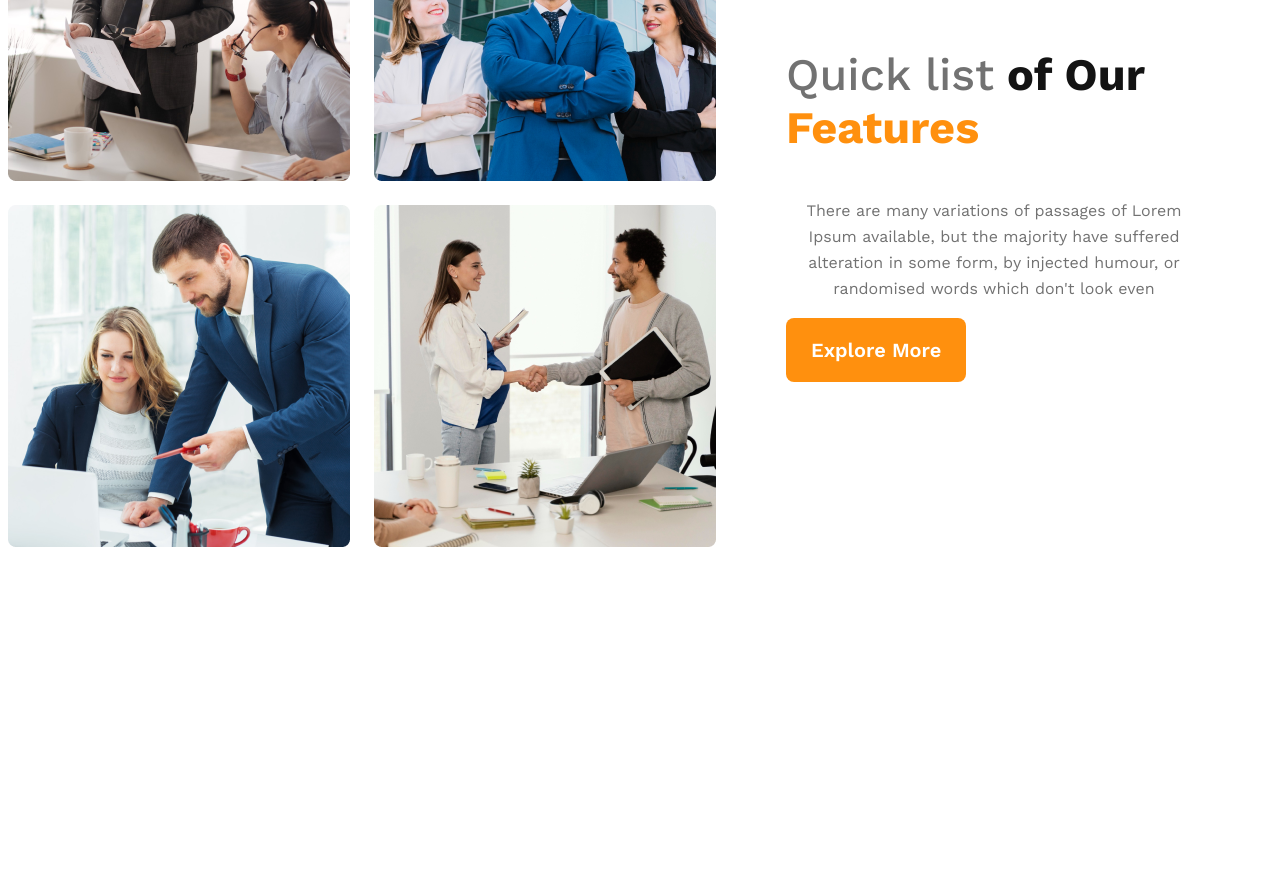
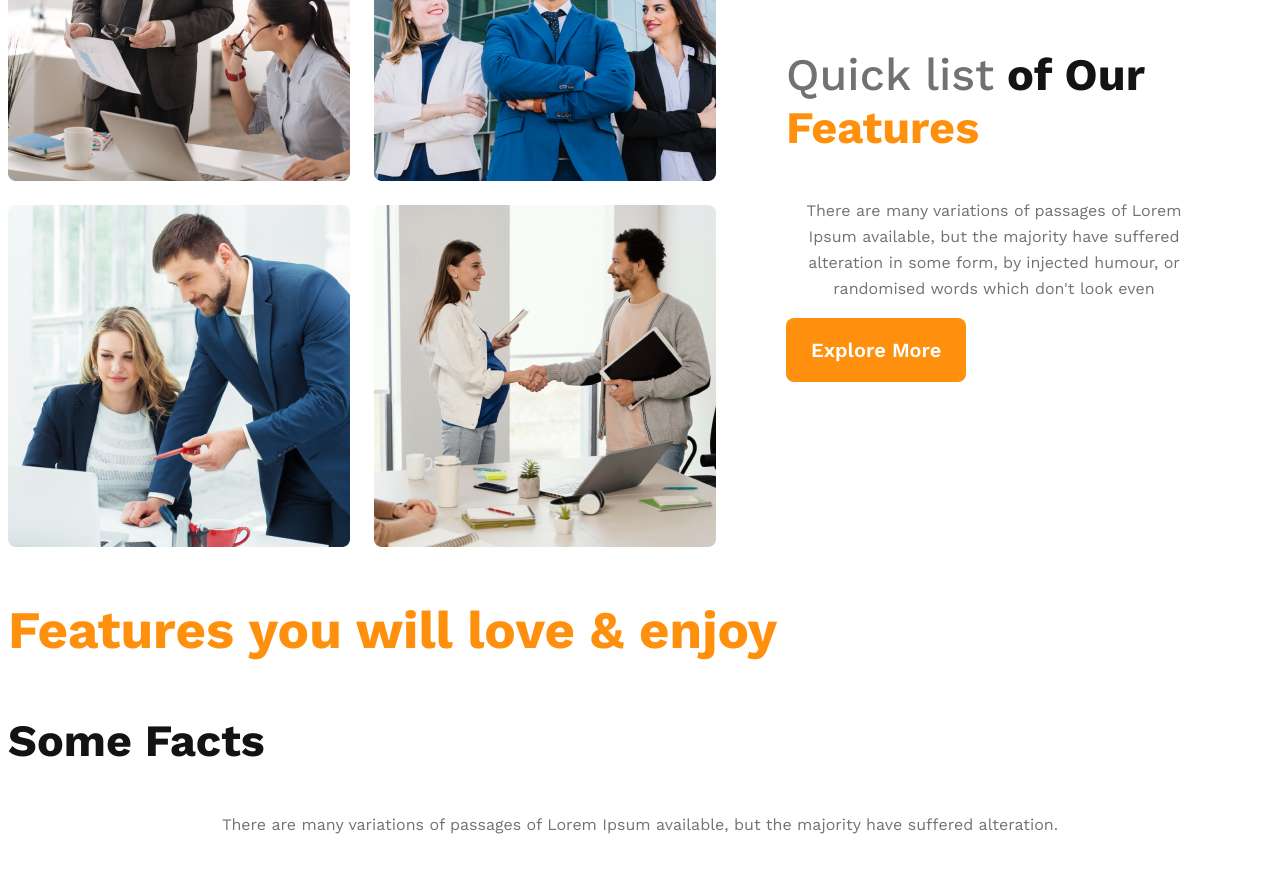
Before and after one commit to Dhruba545/new-folder, a plain HTML site: page index.html in a window 1280 px wide. Shown: the part 1100-1972 px from the top of the page. Before the commit the page ends 1717 px from the top, so only its background shows below. Drawn offline with nearby package versions, Linux system fonts and the light colour scheme.

Commit message:
section title reused

```diff
--- a/index.html
+++ b/index.html
@@ -11,7 +11,7 @@
     <!--Header start-->
     <header>
         <nav>
-            <h3 class="nav-title">
+            <h3 class="section-title">
                 G3 Architects
             </h3>
             <ul>
@@ -54,6 +54,19 @@
                 <p class="text-light-gray">There are many variations of passages of Lorem Ipsum available, but the majority have suffered alteration in some form, by injected humour, or randomised words which don't look even</p>
                 <button class="btn-primary">Explore More</button>            </div>
         </section>
+        <!--features section-->
+        <section class="features">
+
+            <h3>
+                Features you will love & enjoy
+            </h3>
+
+        </section>
+        <!--facts section-->
+        <section class="facts">
+           <h3 class="section-title">Some Facts</h3>
+           <p class="text-light-gray">There are many variations of passages of Lorem Ipsum available, but the majority have suffered alteration.</p>
+        </section>
     </main>
     <footer>
 
--- a/style.css
+++ b/style.css
@@ -30,7 +30,7 @@ nav li a{
     text-decoration: none;
     color:#424242
 }
-.nav-title{
+.section-title{
     color: var(--Dark-01, #131313);
    font-family: Work Sans;
    font-size: 2.8rem;
@@ -88,6 +88,7 @@ main{
 .teams-content{
     padding-right: 70px;
     padding-left: 70px;
+
 }
 .teams-title{
     font-size: 2.8rem;
@@ -113,7 +114,7 @@ main{
 
 
 
-/*renponsive media quaries */
+/*renponsive media quaries for the mobail phone4444 */
 @media screen and (max-width:576px){
     header{
         padding:20px;
```
